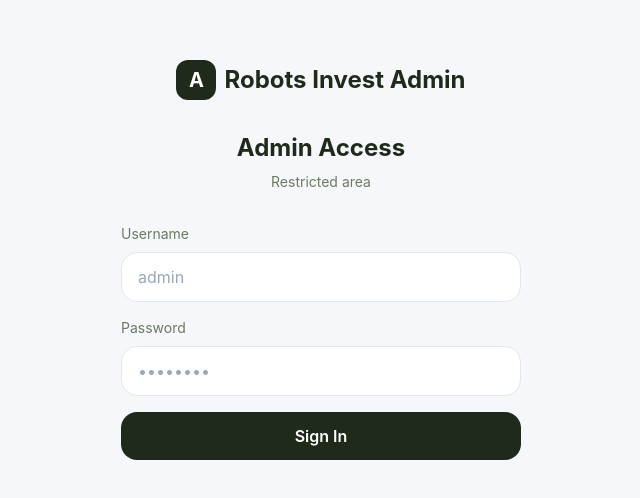
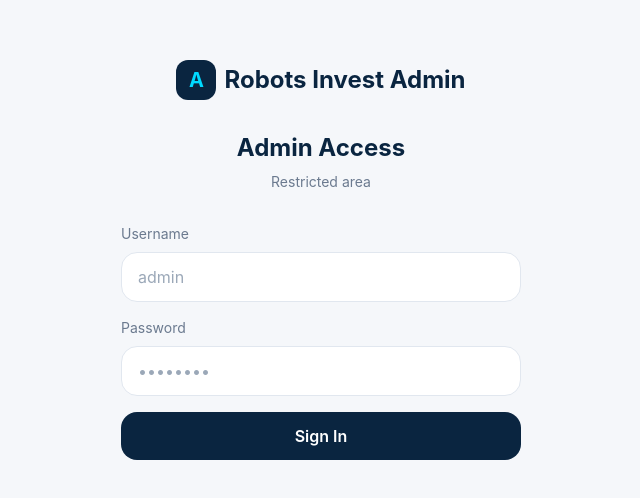
Before and after one commit to paercy32-eng/Teslauganda-invest, a Next.js app: page /admin/login in a window 1280 px wide. Shown: the part 140-638 px from the top of the page, without its empty margins (319-959 px from the left). Built offline with nearby package versions, Linux system fonts and the light colour scheme.

Commit message:
Update page.tsx

```diff
--- a/app/admin/login/page.tsx
+++ b/app/admin/login/page.tsx
@@ -40,22 +40,20 @@ export default function AdminLoginPage() {
   return (
     <main className="min-h-screen px-6 py-10 animate-fade-in flex flex-col justify-center">
       <div className="flex items-center gap-2 mb-8 justify-center">
-        <div className="w-10 h-10 rounded-xl bg-[#1F2A1B] flex items-center justify-center text-white font-bold text-xl">
+        <div className="w-10 h-10 rounded-xl bg-[#0A2540] flex items-center justify-center text-[#00D9FF] font-bold text-xl">
           A
         </div>
-        <span className="text-2xl font-bold text-[#1F2A1B]">Robots Invest Admin</span>
+        <span className="text-2xl font-bold text-[#0A2540]">Robots Invest Admin</span>
       </div>
 
-      <h1 className="text-2xl font-bold mb-2 text-center text-[#1F2A1B]">
+      <h1 className="text-2xl font-bold mb-2 text-center text-[#0A2540]">
         Admin Access
       </h1>
-      <p className="text-[#6B7A62] mb-8 text-center text-sm">
-        Restricted area
-      </p>
+      <p className="text-[#6B7A8F] mb-8 text-center text-sm">Restricted area</p>
 
       <form onSubmit={onSubmit} className="space-y-4">
         <div>
-          <label className="block text-sm text-[#6B7A62] mb-2">Username</label>
+          <label className="block text-sm text-[#6B7A8F] mb-2">Username</label>
           <input
             type="text"
             className="input-light"
@@ -67,7 +65,7 @@ export default function AdminLoginPage() {
         </div>
 
         <div>
-          <label className="block text-sm text-[#6B7A62] mb-2">Password</label>
+          <label className="block text-sm text-[#6B7A8F] mb-2">Password</label>
           <input
             type="password"
             className="input-light"
@@ -79,14 +77,14 @@ export default function AdminLoginPage() {
         </div>
 
         {error && (
-          <div className="bg-[#FDF3F3] border border-[#E5B5B5] rounded-2xl px-4 py-3 text-sm text-[#A13A3A]">
+          <div className="bg-[#FFF1F3] border border-[#E11D48]/30 rounded-2xl px-4 py-3 text-sm text-[#E11D48]">
             {error}
           </div>
         )}
 
         <button
           type="submit"
-          className="w-full bg-[#1F2A1B] text-white font-semibold py-3 rounded-2xl active:scale-[0.98] transition disabled:opacity-50"
+          className="btn-primary mt-2"
           disabled={loading}
         >
           {loading ? 'Signing in…' : 'Sign In'}
```
